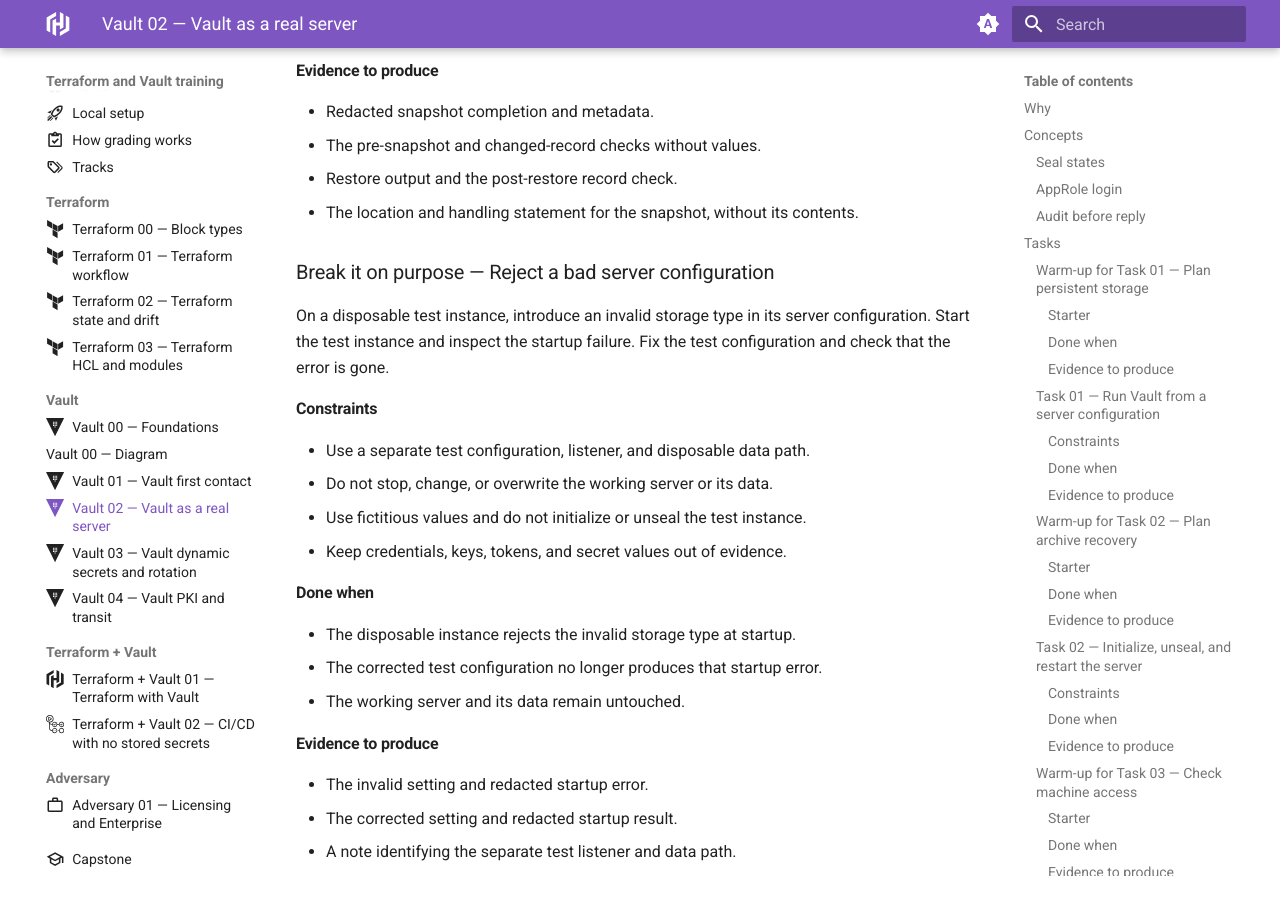
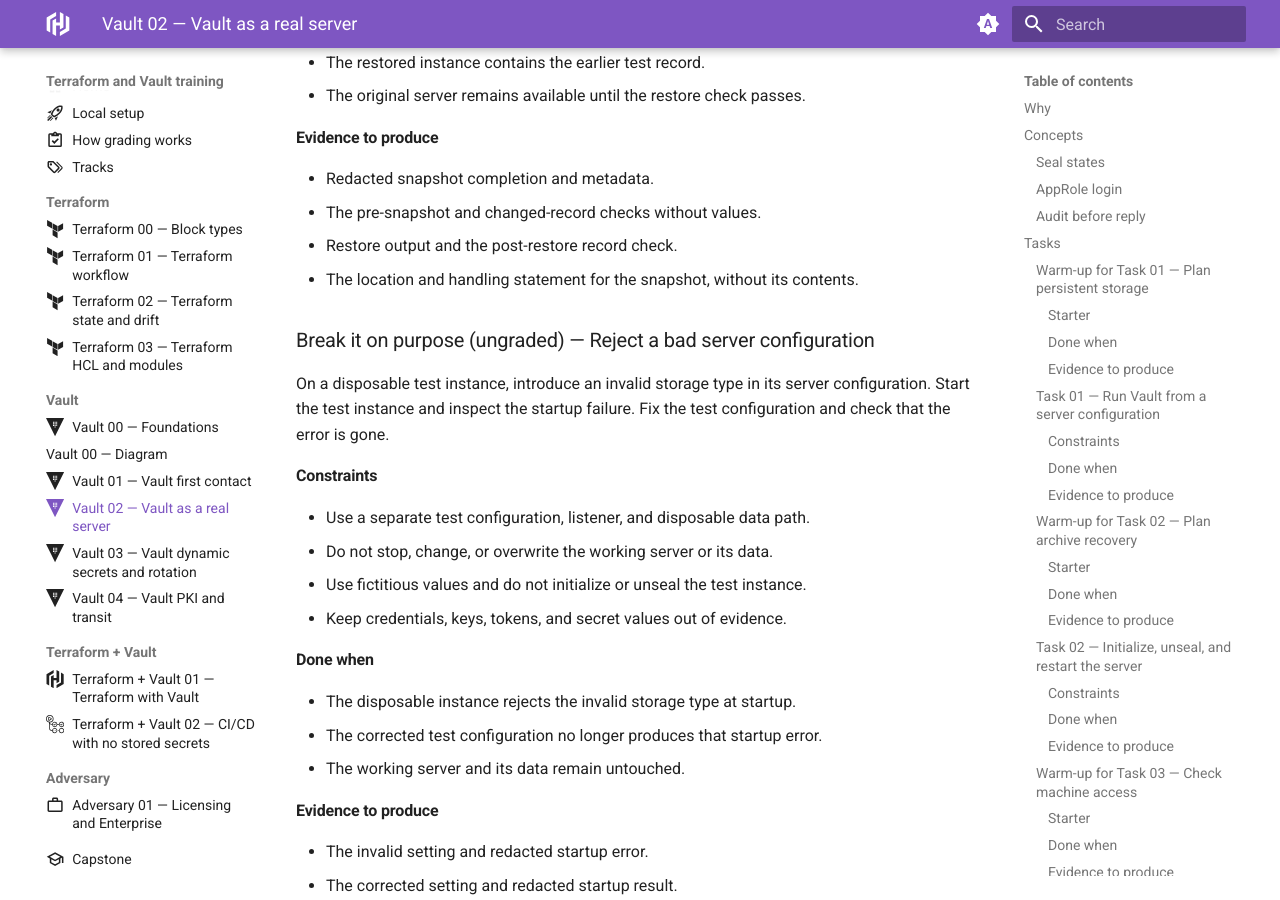
Before and after one commit to OpalBolt/Hashicorp-Katas, an MkDocs documentation site: the page built from docs/slices/vault/02-vault-server.md, in a window 1280 px wide and 900 px high, scrolled down 11396 px. Built offline with MkDocs 1.6.1 and Material for MkDocs 9.7.7, drawn with Linux system fonts in a browser that asks for light colours; some of the changed text lies outside the part shown.

Commit message:
docs(vault): clarify audit and practice scope
Some Vault endpoints bypass auditing, and optional practice must
not be mistaken for a graded task.

```diff
--- a/docs/slices/vault/02-vault-server.md
+++ b/docs/slices/vault/02-vault-server.md
@@ -363,7 +366,7 @@ or change the record, and restore the snapshot in a safe test instance.
 - Restore output and the post-restore record check.
 - The location and handling statement for the snapshot, without its contents.
 
-### Break it on purpose — Reject a bad server configuration
+### Break it on purpose (ungraded) — Reject a bad server configuration
 
 On a disposable test instance, introduce an invalid storage type in its server
 configuration. Start the test instance and inspect the startup failure. Fix
```
Also changed, not shown: other parts of docs/slices/vault/02-vault-server.md (+4 -1 lines).
